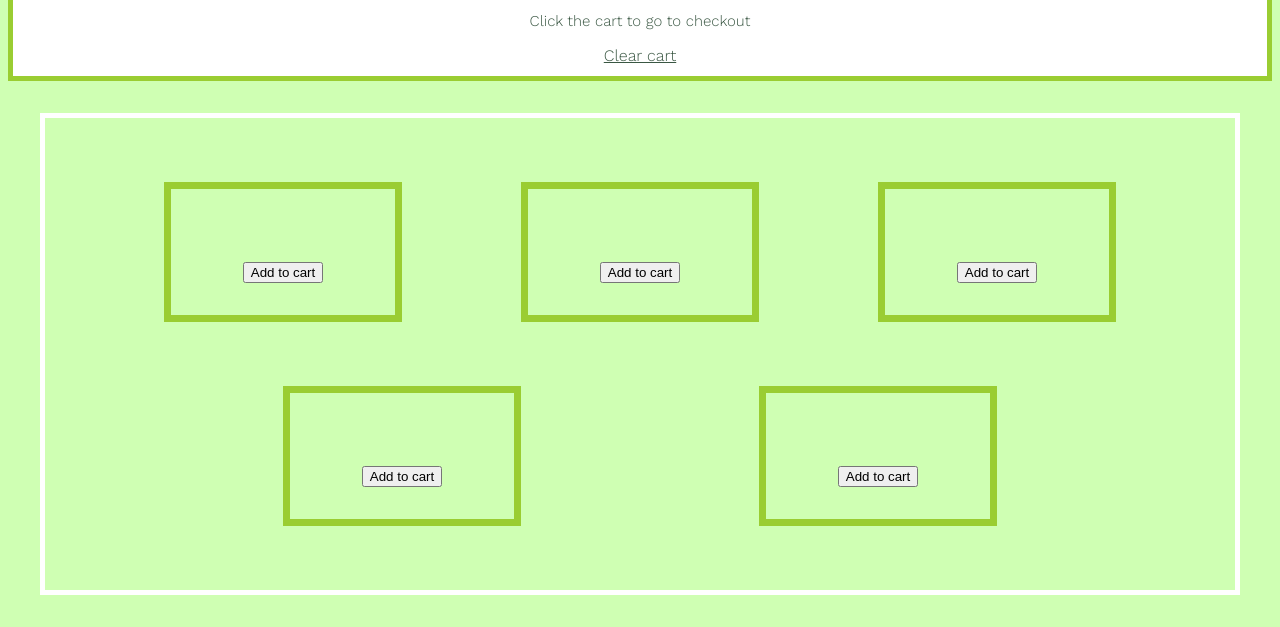
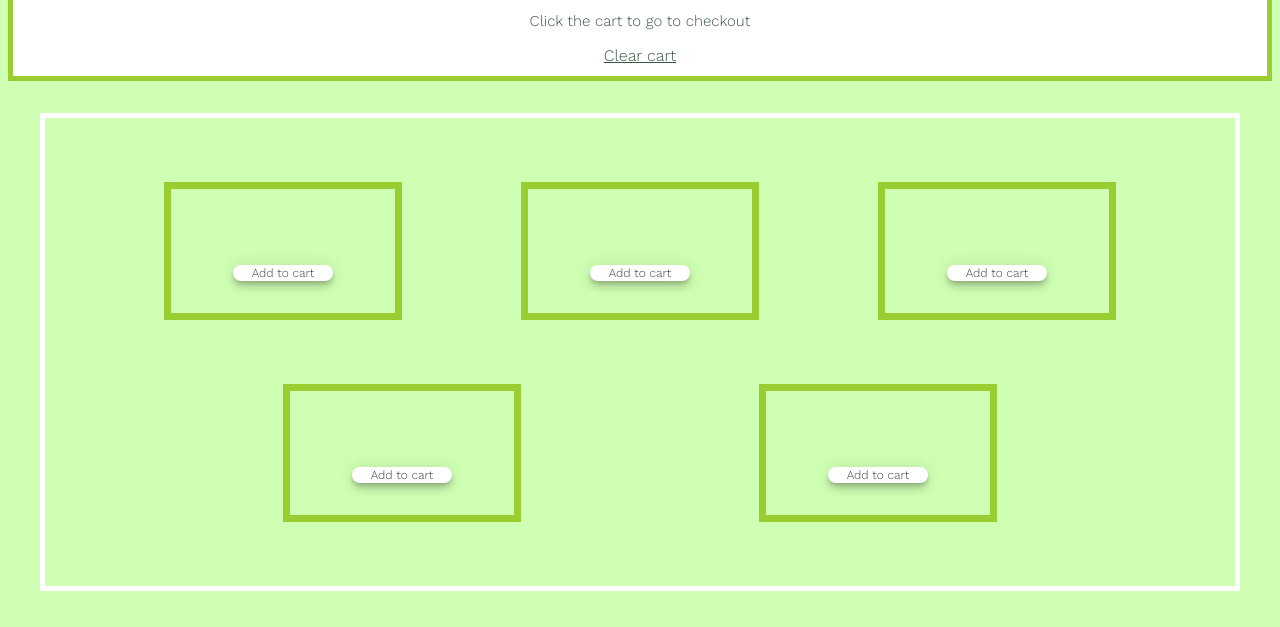
Before and after one commit to signelindstrom/fe22-js2-mp3-signe-lindstrom, a website with bundled scripts: page index.html in a window 1280 px wide. Shown: the part 173-800 px from the top of the page. Built offline with nearby package versions, Linux system fonts and the light colour scheme; no server answers.

Commit message:
Update index.html

```diff
--- a/index.html
+++ b/index.html
@@ -28,35 +28,35 @@
                 <h4 id="name-0"></h4>
                 <h5 id="price-0"></h5>
                 <p id="amount-0"></p>
-                <button class="button-17" id="btn-0">Add to cart</button>
+                <button class="btns" id="btn-0">Add to cart</button>
             </div>
             <div class="product-card" id="card-1">
                 <img src="" alt="" id="img-1" />
                 <h4 id="name-1"></h4>
                 <h5 id="price-1"></h5>
                 <p id="amount-1"></p>
-                <button class="button-17" id="btn-1">Add to cart</button>
+                <button class="btns" id="btn-1">Add to cart</button>
             </div>
             <div class="product-card" id="card-2">
                 <img src="" alt="" id="img-2" />
                 <h4 id="name-2"></h4>
                 <h5 id="price-2"></h5>
                 <p id="amount-2"></p>
-                <button class="button-17" id="btn-2">Add to cart</button>
+                <button class="btns" id="btn-2">Add to cart</button>
             </div>
             <div class="product-card" id="card-3">
                 <img src="" alt="" id="img-3" />
                 <h4 id="name-3"></h4>
                 <h5 id="price-3"></h5>
                 <p id="amount-3"></p>
-                <button class="button-17" id="btn-3">Add to cart</button>
+                <button class="btns" id="btn-3">Add to cart</button>
             </div>
             <div class="product-card" id="card-4">
                 <img src="" alt="" id="img-4" />
                 <h4 id="name-4"></h4>
                 <h5 id="price-4"></h5>
                 <p id="amount-4"></p>
-                <button class="button-17" id="btn-4">Add to cart</button>
+                <button class="btns" id="btn-4">Add to cart</button>
             </div>
         </div>
     </body>
```
